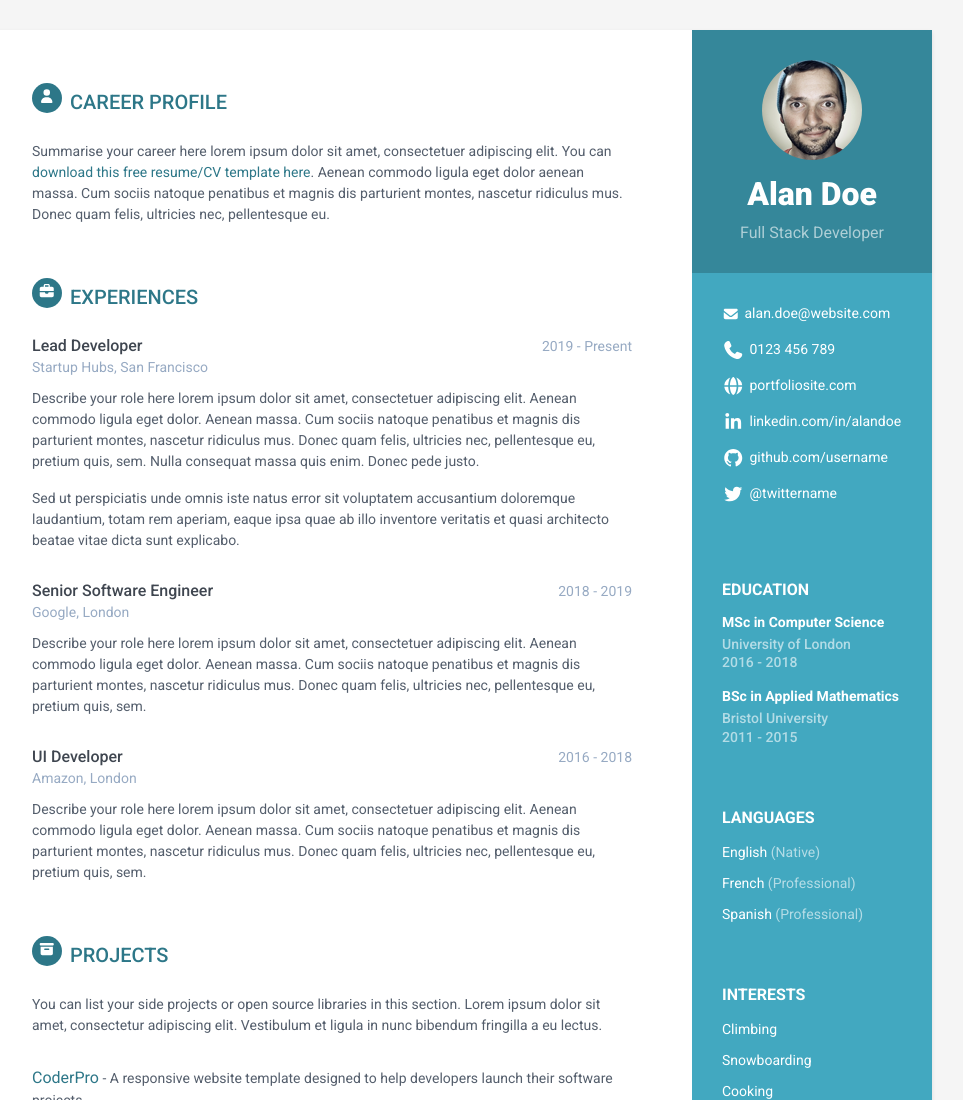
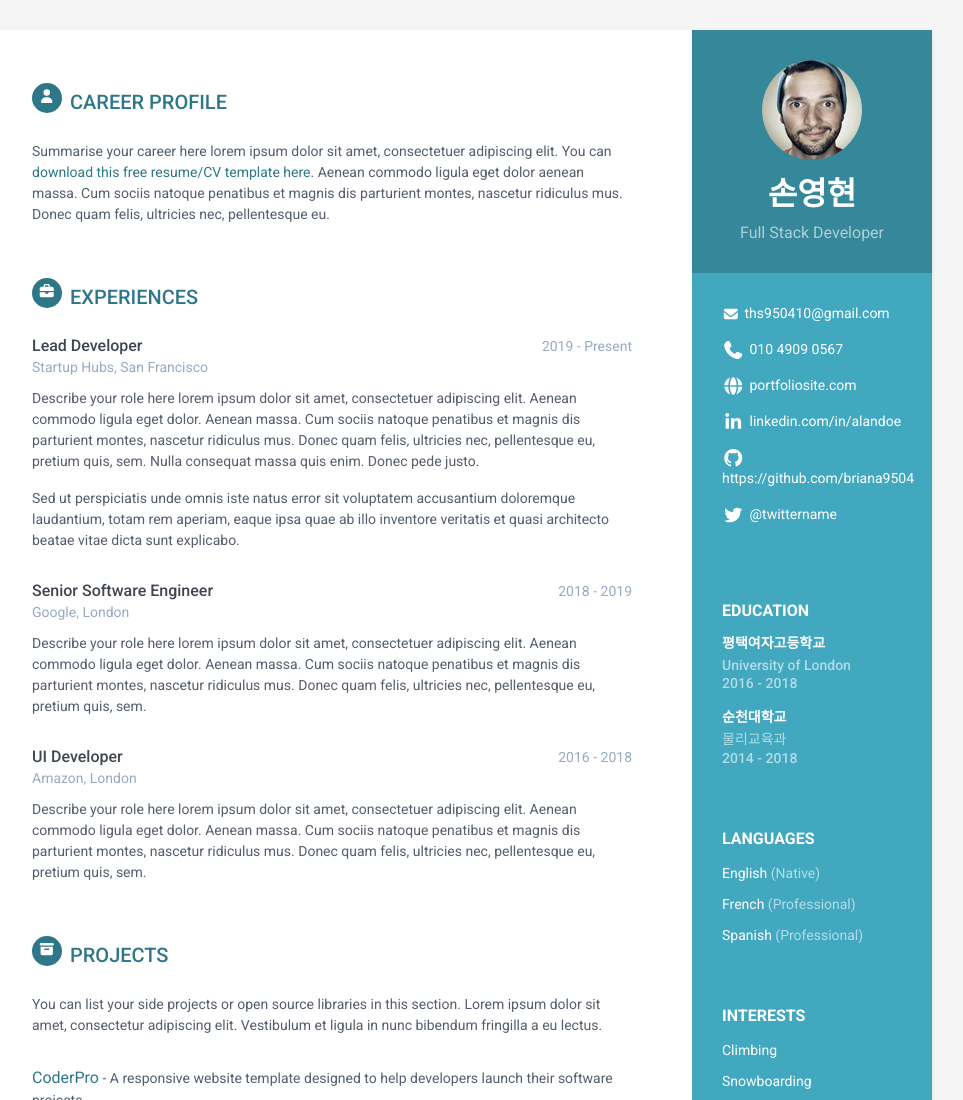
Before and after one commit to briana9504/briana9504.github.io, a plain HTML site: page index.html in a window 1280 px wide. Shown: the top 1100 px of the page, without its empty margins (188-1151 px from the left). Drawn offline with Linux system fonts and the light colour scheme.

Commit message:
테마가 괜찮은지 확인중입니다.

```diff
--- a/index.html
+++ b/index.html
@@ -25,31 +25,31 @@
         <div class="sidebar-wrapper">
             <div class="profile-container">
                 <img class="profile" src="assets/images/profile.png" alt="" />
-                <h1 class="name">Alan Doe</h1>
+                <h1 class="name">손영현</h1>
                 <h3 class="tagline">Full Stack Developer</h3>
             </div><!--//profile-container-->
 
             <div class="contact-container container-block">
                 <ul class="list-unstyled contact-list">
-                    <li class="email"><i class="fas fa-envelope"></i><a href="mailto: yourname@email.com">alan.doe@website.com</a></li>
-                    <li class="phone"><i class="fas fa-phone"></i><a href="tel:0123 456 789">0123 456 789</a></li>
+                    <li class="email"><i class="fas fa-envelope"></i><a href="mailto: yourname@email.com">ths950410@gmail.com</a></li>
+                    <li class="phone"><i class="fas fa-phone"></i><a href="tel:0123 456 789">010 4909 0567</a></li>
                     <li class="website"><i class="fas fa-globe"></i><a href="https://themes.3rdwavemedia.com/bootstrap-templates/resume/orbit-free-resume-cv-bootstrap-theme-for-developers/" target="_blank">portfoliosite.com</a></li>
                     <li class="linkedin"><i class="fab fa-linkedin-in"></i><a href="#" target="_blank">linkedin.com/in/alandoe</a></li>
-                    <li class="github"><i class="fab fa-github"></i><a href="#" target="_blank">github.com/username</a></li>
+                    <li class="github"><i class="fab fa-github"></i><a href="#" target="_blank">https://github.com/briana9504</a></li>
                     <li class="twitter"><i class="fab fa-twitter"></i><a href="https://twitter.com/3rdwave_themes" target="_blank">@twittername</a></li>
                 </ul>
             </div><!--//contact-container-->
             <div class="education-container container-block">
                 <h2 class="container-block-title">Education</h2>
                 <div class="item">
-                    <h4 class="degree">MSc in Computer Science</h4>
+                    <h4 class="degree">평택여자고등학교</h4>
                     <h5 class="meta">University of London</h5>
 	                    <div class="time">2016 - 2018</div>
                 </div><!--//item-->
                 <div class="item">
-                    <h4 class="degree">BSc in Applied Mathematics</h4>
-                    <h5 class="meta">Bristol University</h5>
-                    <div class="time">2011 - 2015</div>
+                    <h4 class="degree">순천대학교</h4>
+                    <h5 class="meta">물리교육과</h5>
+                    <div class="time">2014 - 2018</div>
                 </div><!--//item-->
             </div><!--//education-container-->
 
```
